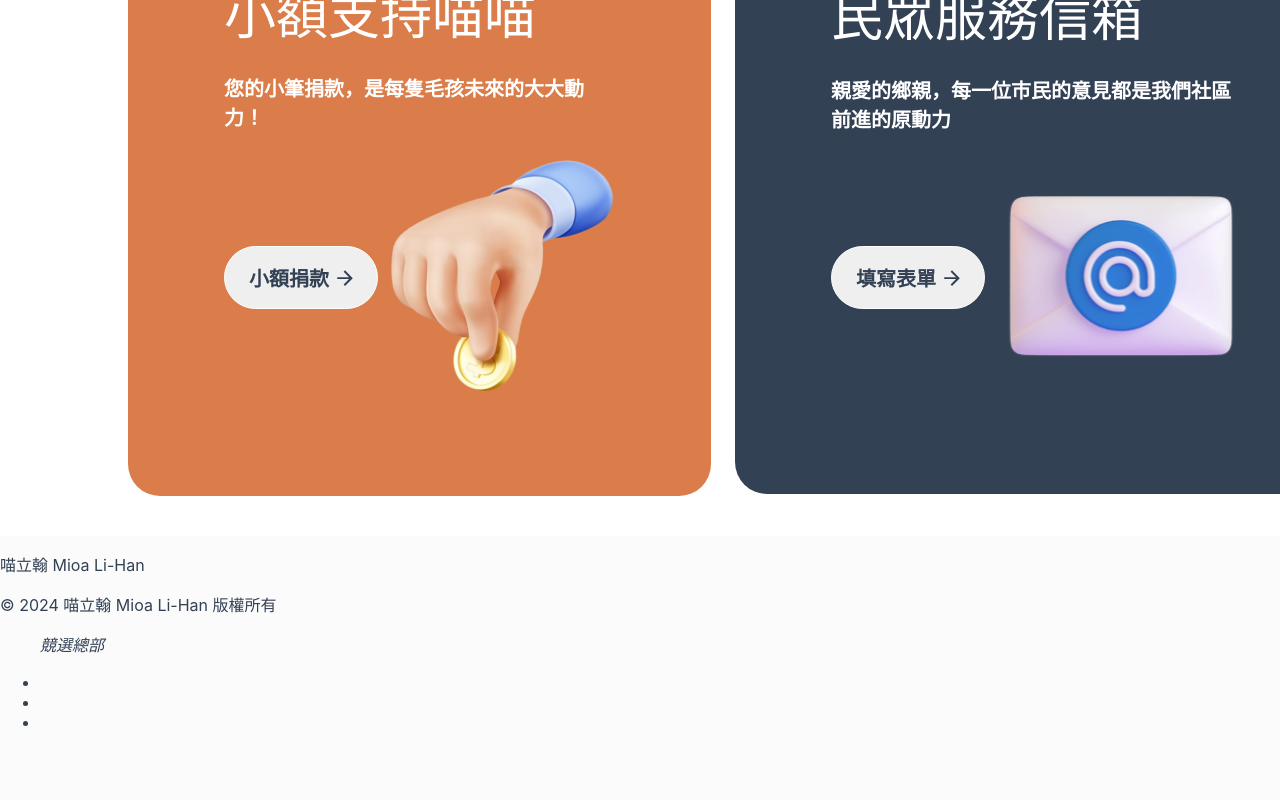
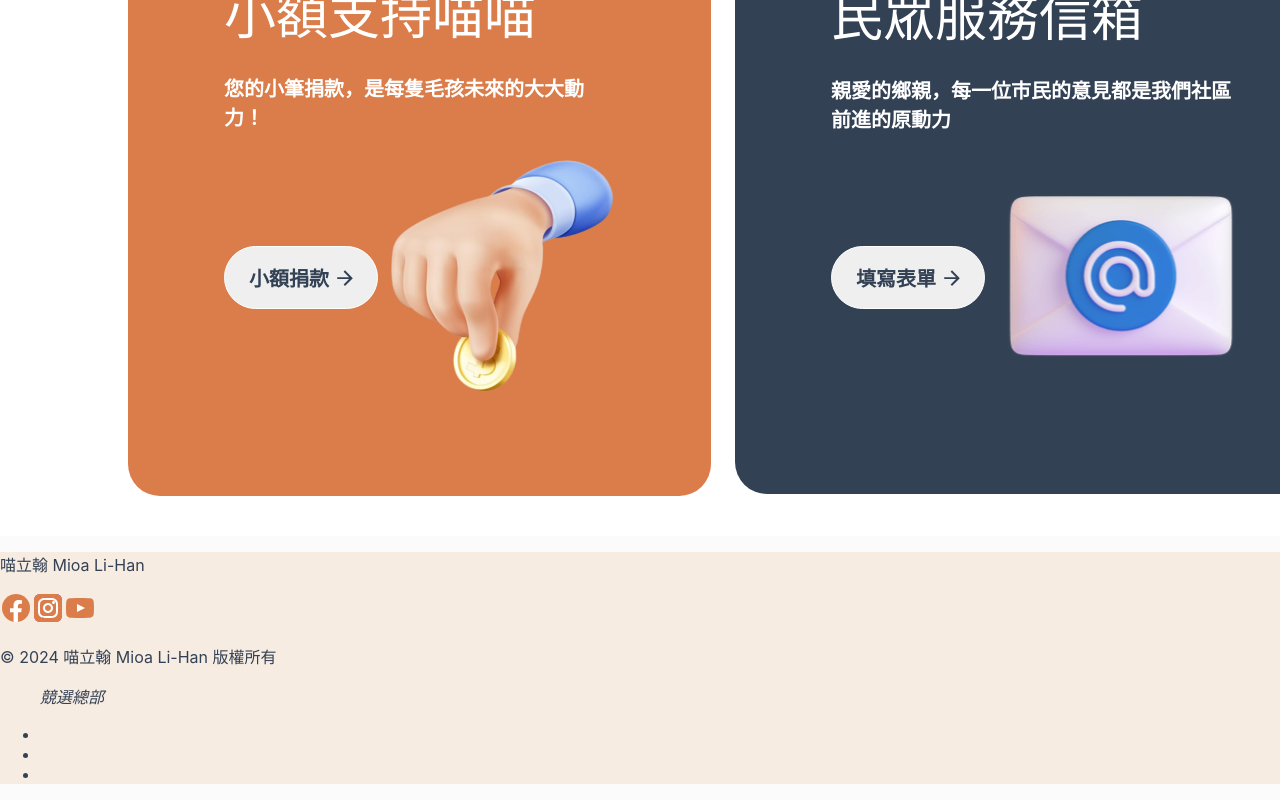
Before and after one commit to dackdada016/2023f2e_mission1, a React (Create React App) app: page / in a window 1280 px wide. Shown: the part 3470-4270 px from the top of the page. Before the commit the page ends 4218 px from the top, so only its background shows below. Built offline with nearby package versions, Linux system fonts and the light colour scheme.

Commit message:
feat : 新增icon元件

```diff
--- a/src/components/Footer.js
+++ b/src/components/Footer.js
@@ -1,11 +1,17 @@
 import React from 'react'
+import IconGrouo from './IconGrouo'
+import styled from 'styled-components'
+
+const FooterContainer = styled.footer`
+  background: var(--bg-2, #F7ECE1);
+`
 
 function Footer() {
   return (
-    <footer>
+    <FooterContainer>
       <article>
         <p>喵立翰 Mioa Li-Han</p>
-        <div class="icon-group"></div>
+        <IconGrouo />
         <p>&copy; 2024 喵立翰 Mioa Li-Han 版權所有</p>
       </article>
       <address>
@@ -16,7 +22,7 @@ function Footer() {
           <li></li>
         </ul>
       </address>
-    </footer>
+    </FooterContainer>
   )
 }
 
```
